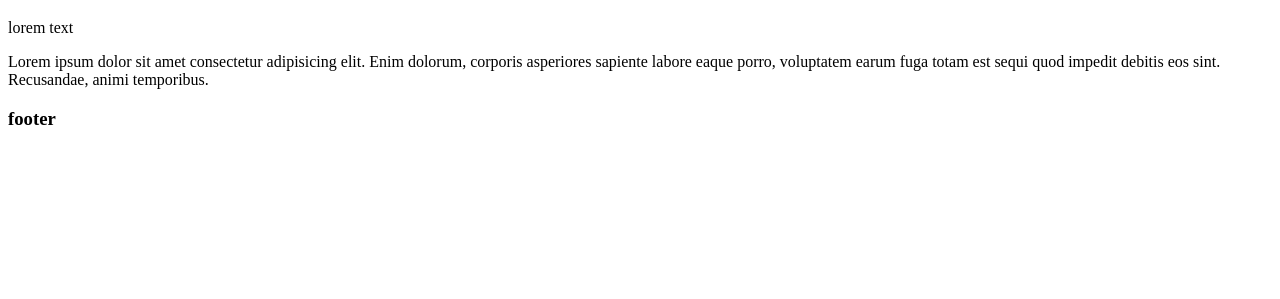
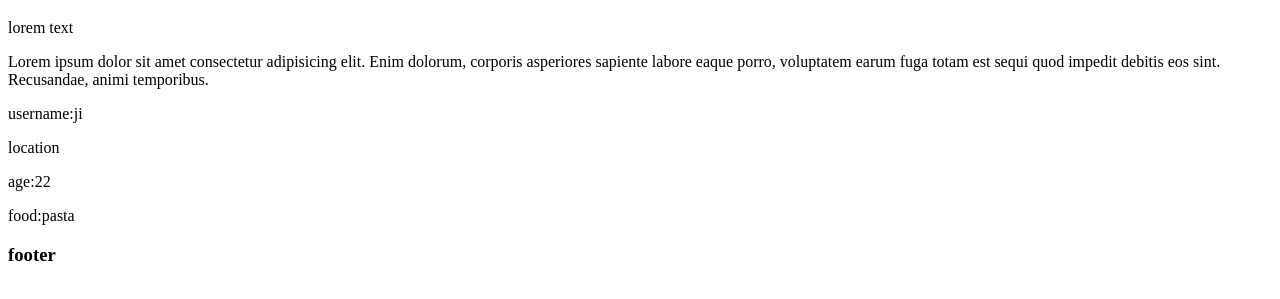
Before and after one commit to jihyeon-Do/branch, a plain HTML site: page index.html in a window 1280 px wide. Shown: the part 61-360 px from the top of the page. Drawn offline with Linux system fonts and the light colour scheme.

Commit message:
information

```diff
--- a/index.html
+++ b/index.html
@@ -14,6 +14,12 @@
         Lorem ipsum dolor sit amet consectetur adipisicing elit. Enim dolorum, corporis asperiores sapiente labore eaque
         porro, voluptatem earum fuga totam est sequi quod impedit debitis eos sint. Recusandae, animi temporibus.
     </div>
+    <div id="information">
+	    <p>username:ji</p>
+	    <p>location</p>
+	    <p>age:22</p>
+	    <p>food:pasta</p>
+    </div>
     <footer>
         <h3>footer</h3>
     </footer>
```
